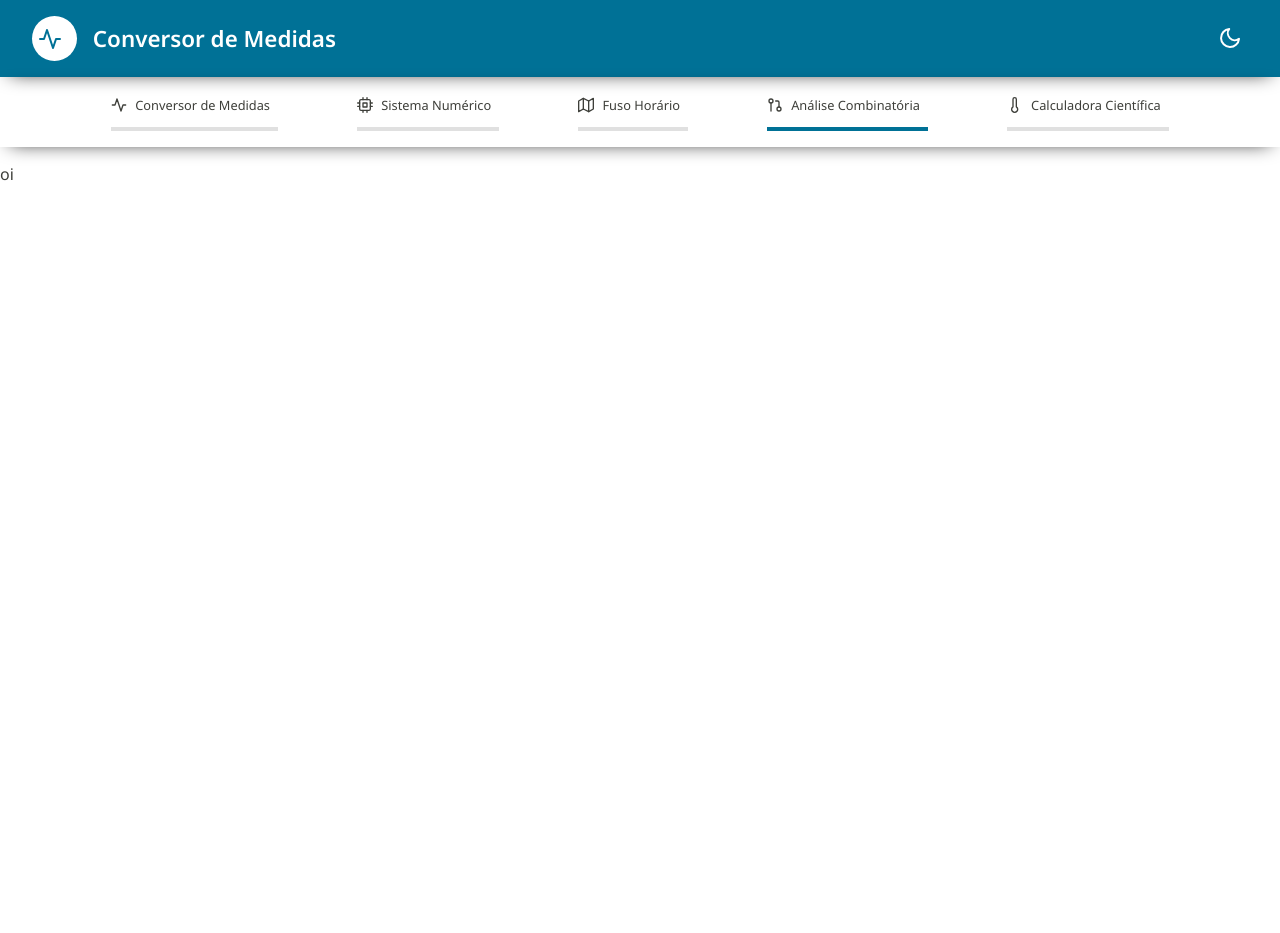
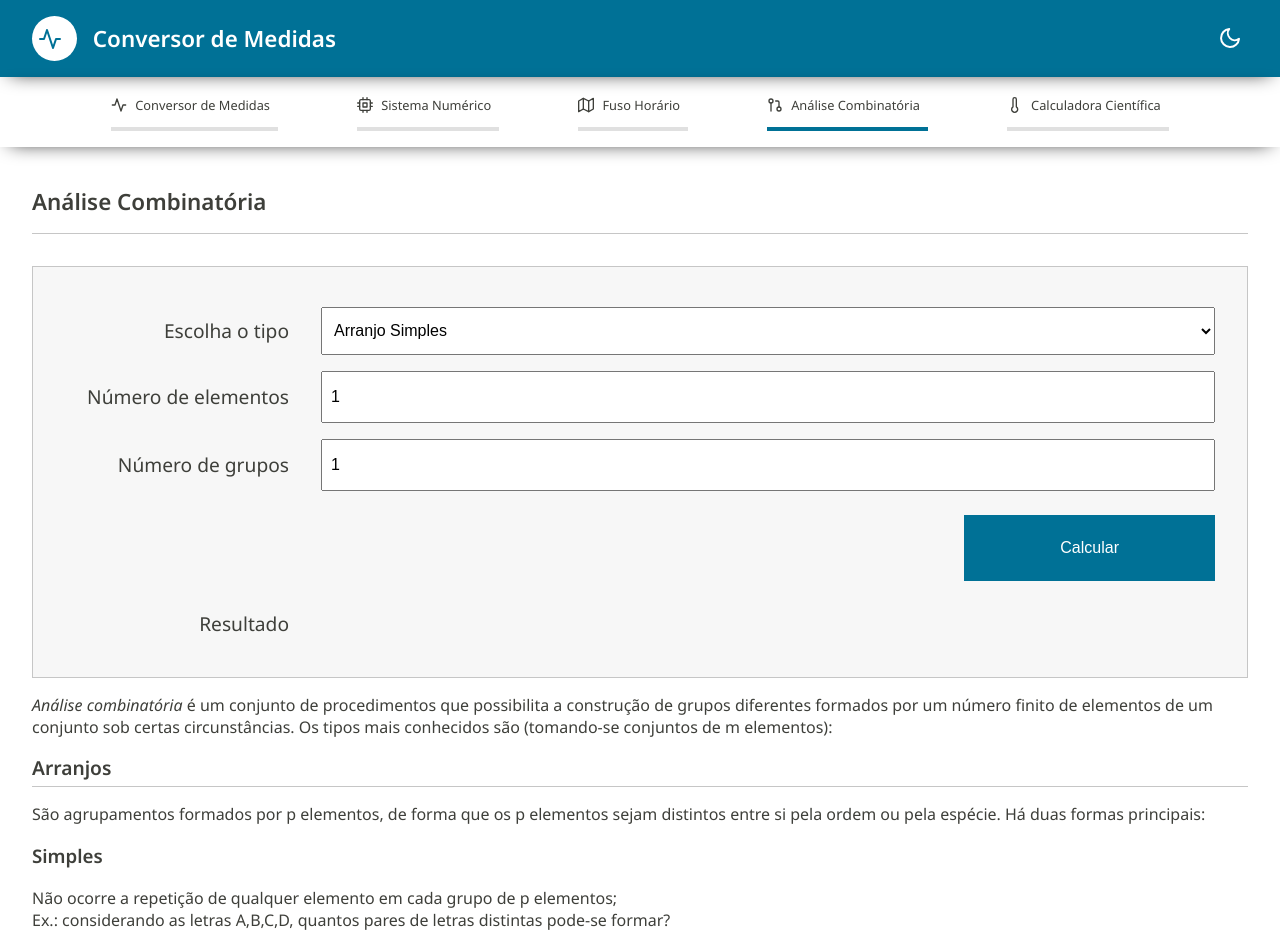
Before and after one commit to aebone/conversor, a React (Create React App) app: page /analise-combinatoria in a window 1280 px wide. Shown: the top 933 px of the page. Before the commit the page ends 800 px from the top, so only its background shows below. Built offline with nearby package versions, Linux system fonts and the light colour scheme.

Commit message:
Add combinatorial analysis

```diff
--- a/src/Application/App.js
+++ b/src/Application/App.js
@@ -10,9 +10,10 @@
   Route,
   Redirect,
 } from "react-router-dom";
-import UnitConverter from "../Pages/UnitConverter";
-import { NumericSystem } from "../Pages/NumericSystem";
+import UnitConverter from "../Pages/UnitConverter/UnitConverter";
+import { NumericSystem } from "../Pages/NumericSystem/NumericSystem";
 import { Timezone } from "../Pages/Timezone/Timezone";
+import { CombinatorialAnalysis } from "../Pages/CombinatoryAnalysis/CombinatorialAnalysis";
 
 class App extends React.Component {
   state = { theme: "light" };
@@ -45,7 +46,7 @@
               <Timezone />
             </Route>
             <Route path="/analise-combinatoria">
-              <p>oi</p>
+              <CombinatorialAnalysis />
             </Route>
             <Route path="/calculadora-cientifica">
               <p>oi</p>
--- /dev/null
+++ b/src/Pages/CombinatoryAnalysis/CombinatorialAnalysis.js
@@ -0,0 +1,210 @@
+import React, { useState } from "react";
+import {
+  Button,
+  Container,
+  FlexBox,
+  FlexRightContainer,
+  Input,
+  Jumbotron,
+  Label,
+  PageTitle,
+  Select,
+} from "../../style/Common";
+import styled from "styled-components";
+import {
+  SIMPLE_ARRANGEMENT,
+  ARRANGEMENT_WITH_REPETITION,
+  PERMUTATION,
+  SIMPLE_COMBINATION,
+  COMBINATION_WITH_REPETITION,
+  simpleArrangement,
+  arrangementWithRepetition,
+  permutation,
+  simpleCombination,
+  combinationWithRepetition,
+} from "../../utils/combinatory-analysis";
+
+export const CombinatorialAnalysis = () => {
+  const [result, setResult] = useState();
+  const calculate = () => {
+    switch (type) {
+      case SIMPLE_ARRANGEMENT:
+        setResult(simpleArrangement(numberOfElements, numberOfGroups));
+        break;
+      case ARRANGEMENT_WITH_REPETITION:
+        setResult(arrangementWithRepetition(numberOfElements, numberOfGroups));
+        break;
+      case PERMUTATION:
+        setResult(permutation(numberOfElements));
+        break;
+      case SIMPLE_COMBINATION:
+        setResult(simpleCombination(numberOfElements, numberOfGroups));
+        break;
+      case COMBINATION_WITH_REPETITION:
+        setResult(combinationWithRepetition(numberOfElements, numberOfGroups));
+        break;
+    }
+  };
+
+  const [type, setType] = useState("simple-arrangement");
+  const [numberOfElements, setNumberOfElements] = useState(1);
+  const [numberOfGroups, setNumberOfGroups] = useState(1);
+
+  return (
+    <Container>
+      <PageTitle>Análise Combinatória</PageTitle>
+      <Jumbotron>
+        <FlexBox>
+          <Label htmlFor="type">Escolha o tipo</Label>
+          <Select
+            id="type"
+            value={type}
+            onChange={(e) => setType(e.target.value)}
+          >
+            <option value={SIMPLE_ARRANGEMENT}>Arranjo Simples</option>
+            <option value={ARRANGEMENT_WITH_REPETITION}>
+              Arranjo Com Repetição
+            </option>
+            <option value={PERMUTATION}>Permutação</option>
+            <option value={SIMPLE_COMBINATION}>Combinação Simples</option>
+            <option value={COMBINATION_WITH_REPETITION}>
+              Combinação Com Repetição
+            </option>
+          </Select>
+        </FlexBox>
+        <FlexBox>
+          <Label htmlFor="number-of-elements">Número de elementos</Label>
+          <Input
+            type="number"
+            id="number-of-elements"
+            placeholder="Número de elementos"
+            value={numberOfElements}
+            onChange={(e) => setNumberOfElements(e.target.value)}
+          />
+        </FlexBox>
+        <FlexBox>
+          <Label htmlFor="number-of-groups">Número de grupos</Label>
+          <Input
+            type="number"
+            id="number-of-groups"
+            placeholder="Número de grupos"
+            disabled={type === PERMUTATION}
+            value={numberOfGroups}
+            onChange={(e) => setNumberOfGroups(e.target.value)}
+          />
+        </FlexBox>
+        <FlexRightContainer>
+          <Button onClick={() => calculate()}>Calcular</Button>
+        </FlexRightContainer>
+        <Label>Resultado</Label>
+        <Result>{result}</Result>
+      </Jumbotron>
+
+      <p>
+        <em>Análise combinatória</em> é um conjunto de procedimentos que
+        possibilita a construção de grupos diferentes formados por um número
+        finito de elementos de um conjunto sob certas circunstâncias. Os tipos
+        mais conhecidos são (tomando-se conjuntos de m elementos):
+      </p>
+      <h2>Arranjos</h2>
+      <p>
+        São agrupamentos formados por p elementos, de forma que os p elementos
+        sejam distintos entre si pela ordem ou pela espécie. Há duas formas
+        principais:
+      </p>
+      <h3>Simples</h3>
+      <p>
+        Não ocorre a repetição de qualquer elemento em cada grupo de p
+        elementos;
+        <br />
+        Ex.: considerando as letras A,B,C,D, quantos pares de letras distintas
+        pode-se formar?
+        <br />
+        Considerando que AB é diferente de BA, então tem-se um arranjo.
+        <br />
+        m = 4<br />
+        p = 2<br />
+        AS(m,p) = m! / (m-p)!
+        <br />
+        AS(4,2) = 4! / (4-2)! = 12
+        <br />
+        &#x7B;AB, AC, AD, BA, BC, BD, CA, CB, CD, DA, DB, DCDC&#x7D;
+      </p>
+      <h3>Com Repetição</h3>
+      <p>
+        Todos os elementos podem aparecer repetidos em cada grupo de p
+        elementos;
+        <br />
+        Ex.: considerando as letras A,B,C,D, quantos pares de letras (não
+        necessariamente distintas) pode-se formar? Considerando que AB é
+        diferente de BA, então tem-se um arranjo.
+        <br />
+        m = 4<br />
+        p = 2<br />
+        AR(m,p) = mp
+        <br />
+        AR(4,2) = 42 = 16
+        <br />
+        &#x7B;AA,AB,AC,AD,BA,BB,BC,BD,CA,CB,CC,CD,DA,DB,DC,DD&#x7D;
+      </p>
+      <h2>Permutações</h2>
+      <p>
+        São agrupamentos considerando os m elementos, de forma que os m
+        elementos sejam distintos entre si pela ordem.
+        <br />
+        Ex.: considerando as letras A,B,C, quantas combinações distintas pode-se
+        formar?
+        <br />
+        m = 3<br />
+        P(m) = m!
+        <br />
+        P(3) = 3! = 6<br />
+        &#x7B;ABC,ACB,BAC,BCA,CAB,CBA&#x7D;
+      </p>
+      <h2>Combinações</h2>
+      <p>
+        São agrupamentos formados por p elementos, de forma que os p elementos
+        sejam distintos entre si apenas pela espécie. Há duas formas principais:
+      </p>
+      <h3>Simples</h3>
+      <p>
+        Não ocorre a repetição de qualquer elemento em cada grupo de p
+        elementos;
+        <br />
+        Ex.: considerando as letras A,B,C,D, quantos pares de letras distintas
+        pode-se formar? Considerando que AB e BA são o mesmo par, então tem-se
+        uma combinação.
+        <br />
+        m = 4<br />
+        p = 2<br />
+        CS(m,p) = m! / ((m-p)! * p!)
+        <br />
+        CS(4,2) = 4! / (2! * 2!) = 6<br />
+        &#x7B;AB, AC, AD, BC, BD, CD&#x7D;
+      </p>
+      <h3>Com Repetição</h3>
+
+      <p>
+        Todos os elementos podem aparecer repetidos em cada grupo até p vezes;
+        <br />
+        Ex.: considerando as letras A,B,C,D, quantos pares de letras (não
+        necessariamente distintas) pode-se formar? Considerando que AB e BA são
+        o mesmo par, então tem-se uma combinação.
+        <br />
+        m = 4<br />
+        p = 2<br />
+        CR(m,p) = CS(m+p-1,p)
+        <br />
+        CR(4,2) = CS(5,2) = 5! / (3! * 2!) = 10
+        <br />
+        &#x7B;AA,AB,AC,AD,BB,BC,BD,CC,CD,DD&#x7D;
+      </p>
+    </Container>
+  );
+};
+
+const Result = styled.p`
+  display: inline;
+  font-weight: bold;
+  font-size: 2rem;
+`;
--- a/src/Pages/Timezone/TimezonePicker.js
+++ b/src/Pages/Timezone/TimezonePicker.js
@@ -2,7 +2,6 @@
 import PropTypes from "prop-types";
 import timezones from "../../utils/timezones";
 import styled from "styled-components";
-import { Input } from "../../style/Common";
 
 export default class TimezonePicker extends React.Component {
   static propTypes = {
@@ -170,7 +169,7 @@
     const open = focus !== null;
 
     return (
-      <TimezonePickerWrapper style={this.props.style}>
+      <TimezonePickerWrapper>
         <Input
           id={"timezone-picker"}
           type="text"
@@ -243,3 +242,10 @@
     background: #f0f0f0;
   }
 `;
+
+const Input = styled.input`
+  height: 3rem;
+  width: 100%;
+  font-size: 1rem;
+  padding: 0 0.5rem;
+`;
--- a/src/style/Common.js
+++ b/src/style/Common.js
@@ -23,14 +23,36 @@
 `;
 
 export const Input = styled.input`
-  height: 2.6rem;
-  width: 100%;
-  padding: 0.2rem 0.8rem;
+  height: 3rem;
+  flex-grow: 1;
   font-size: 1rem;
+  padding: 0 0.5rem;
+`;
+
+export const Select = styled.select`
+  height: 3rem;
+  flex-grow: 1;
+  font-size: 1rem;
+  padding: 0 0.5rem;
+`;
+
+export const Label = styled.label`
+  width: 14rem;
+  display: inline-block;
+  font-size: 1.2rem;
+  text-align: right;
+  padding: 0.5rem 2rem 0.5rem 0;
+
+  @media (max-width: 640px) {
+    text-align: left;
+  }
 `;
 
 export const FlexBox = styled.div`
   display: flex;
+  align-items: center;
+  padding: 0.5rem 0;
+  flex-wrap: wrap;
 `;
 
 export const CardDetail = styled.article`
@@ -38,3 +60,23 @@
   border: 1px #c6c6c6 solid;
   background-color: rgba(0, 0, 0, 0.03);
 `;
+
+export const Button = styled.button`
+  display: block;
+  padding: 1.5rem 6rem;
+  margin: 1rem 0;
+  background: ${({ theme }) => theme.highlight};
+  color: ${({ theme }) => theme.body};
+  font-size: 1rem;
+  border: none;
+  cursor: pointer;
+
+  &:hover {
+    background-color: #00526d;
+  }
+`;
+
+export const FlexRightContainer = styled.div`
+  display: flex;
+  justify-content: flex-end;
+`;
--- /dev/null
+++ b/src/utils/combinatory-analysis.js
@@ -0,0 +1,45 @@
+export const SIMPLE_ARRANGEMENT = "simple-arrangement";
+export const ARRANGEMENT_WITH_REPETITION = "arrangement-with-repetition";
+export const PERMUTATION = "permutation";
+export const SIMPLE_COMBINATION = "simple-combination";
+export const COMBINATION_WITH_REPETITION = "combination-with-repetition";
+
+const factorial = (n) => {
+  let fact = 1;
+  for (let i = n; i > 1; i--) {
+    fact = fact * i;
+  }
+  return fact;
+};
+
+export const simpleArrangement = (numberOfElements, numberOfGroups) => {
+  return (
+    factorial(numberOfElements) / factorial(numberOfElements - numberOfGroups)
+  );
+};
+
+export const arrangementWithRepetition = (numberOfElements, numberOfGroups) => {
+  return Math.pow(numberOfElements, numberOfGroups);
+};
+
+export const permutation = (numberOfElements) => {
+  return factorial(numberOfElements);
+};
+
+export const simpleCombination = (numberOfElements, numberOfGroups) => {
+  console.log("numberOfElements", numberOfElements);
+  console.log("numberOfGroups", numberOfGroups);
+  return (
+    factorial(numberOfElements) /
+    (factorial(numberOfElements - numberOfGroups) * factorial(numberOfGroups))
+  );
+};
+
+export const combinationWithRepetition = (numberOfElements, numberOfGroups) => {
+  console.log("numberOfElements", numberOfElements);
+  console.log("numberOfGroups", numberOfGroups);
+  return simpleCombination(
+    parseInt(numberOfElements) + parseInt(numberOfGroups) - 1,
+    numberOfGroups
+  );
+};
```
Also changed, not shown: src/Pages/NumericSystem/NumericSystem.js (renamed from src/Pages/NumericSystem.js, +6 -14 lines), src/Pages/UnitConverter/UnitConverter.js (renamed from src/Pages/UnitConverter.js, +14 -14 lines), 1 other file (tests, documents, lock files or other folders).
